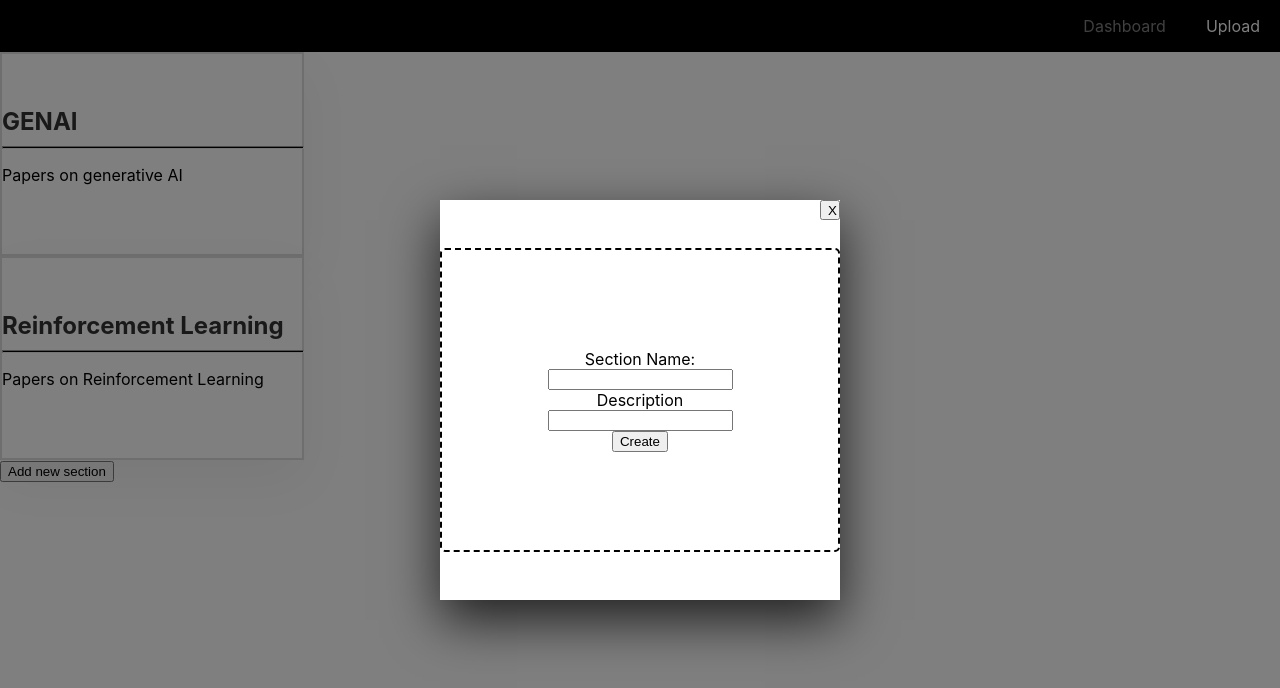
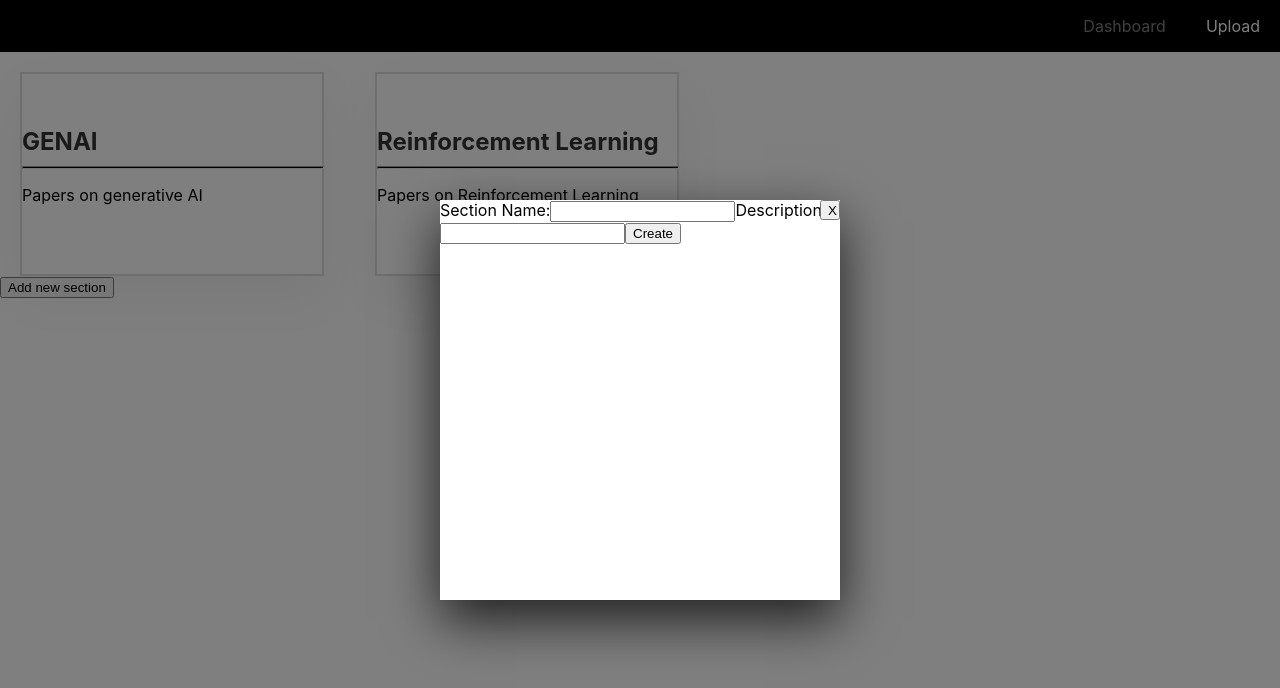
Before and after one commit to mchoccie/PaperExplainer, a React (Create React App) app: page /dashboard in a window 1280 px wide. Both pictures are taken after a click on the button "Add new section". Shown: the top 688 px of the page. Built offline with nearby package versions, Linux system fonts and the light colour scheme.

Commit message:
Fixed modal logic + added grid layout for cards

```diff
--- a/src/AddSection/addSection.js
+++ b/src/AddSection/addSection.js
@@ -2,7 +2,7 @@ import React, {useState} from 'react'
 import './addSection.css'
 import CloseButton from 'react-bootstrap/CloseButton';
 import {card} from "react-bootstrap"
-const AddSection = ({open, setSectionModal}) => {
+const AddSection = ({open, setSectionModal, handleForm}) => {
     const [sectionName, setSectionName] = useState("")
     const [description, setDescription] = useState("")
 
@@ -13,15 +13,23 @@ const AddSection = ({open, setSectionModal}) => {
     const handleDescriptionChange = (event) => {
         setDescription(event.target.value)
     }
+
     const close = () => {
         setSectionModal(false)
+    }
+
+    const sendDataBack = (sectionName, description) => {
+        handleForm(sectionName, description)
+        setSectionModal(false)
+
+
     }
     if (open){
         return (
         <div className='modal-overlay'>
 
             <div className='modal'>
-                <button onClick={close} type="button" class="close-button" aria-label="Close">X</button>
+                <button onClick={close} type="button" className="close-button" aria-label="Close">X</button>
                 <form>
                     <label>Section Name:</label>
                     <input type="text" value={sectionName} onChange={handleSectionNameChange}/>
@@ -29,7 +37,7 @@ const AddSection = ({open, setSectionModal}) => {
                     <label>Description</label>
                     <input type="text" value={description} onChange={handleDescriptionChange}/>
 
-                    <button type="submit">Create</button>
+                    <button onClick={(e) => {e.preventDefault(); sendDataBack(sectionName, description)}} className="createRecord" type="submit">Create</button>
                 </form>
             </div>
         </div>
--- a/src/Dashboard/dashboard.css
+++ b/src/Dashboard/dashboard.css
@@ -8,6 +8,14 @@
     min-height: 200px;
     width: 300px;
 
+}
+
+.grid-cards{
+    display:grid;
+    grid-template-columns: 25% 25% 25% 25%;
+    gap: 40px;
+    margin-top: 20px;
+    margin-left: 20px;
 }
 
 .card-body{
@@ -40,9 +48,3 @@
     align-items: center;
     justify-content: center;
   } */
-
-  .modal{
-    display:flex;
-    align-items: center;
-    justify-content: center;
-  }
--- a/src/Dashboard/dashboard.js
+++ b/src/Dashboard/dashboard.js
@@ -4,7 +4,9 @@ import AddSection from '../AddSection/addSection'
 import {Card} from "react-bootstrap"
 const Dashboard = () => {
     const [sectionModal, setSectionModal] = useState(false)
-    const cardGroups = [
+    const [sectionName, setSectionName] = useState("")
+    const [description, setDescription] = useState("")
+    const [cardGroups, setCardGroups] = useState([
         {
             name: "GENAI",
             description: "Papers on generative AI"
@@ -13,14 +15,20 @@ const Dashboard = () => {
             name: "Reinforcement Learning",
             description: "Papers on Reinforcement Learning"
         }
-    ]
+    ])
+    const handleChildFormData = (sectionName, description) => {
+        setSectionName(sectionName)
+        setDescription(description)
+        setCardGroups([...cardGroups, {name: sectionName, description: description}])
+    }
+
 
     const renderCard = (card, index) => {
         return (
-            <Card>
+            <Card key={index}>
               <Card.Body>
                 <Card.Title>{card.name}</Card.Title>
-                <hr class="card-line" />
+                <hr className="card-line" />
                 <Card.Text>
                   {card.description}
                 </Card.Text>
@@ -31,14 +39,17 @@ const Dashboard = () => {
     }
 
     const renderSections = () => {
-        if (cardGroups.length == 0){
+        if (cardGroups.length === 0){
         return (
             <h1>No cards have been created yet!</h1>
         )
         }
         else{
             return(
-            <div>{cardGroups.map(renderCard)}</div>
+            <div className="grid-cards">
+                {cardGroups.map(renderCard)}
+            </div>
+
             )
         }
     }
@@ -47,12 +58,13 @@ const Dashboard = () => {
         <div className="outer">
             <div>
                 {renderSections()}
+
                 <button onClick={() => setSectionModal(true)}>Add new section</button>
 
             </div>
 
-                <div clasName="modal">
-                    <AddSection open={sectionModal} setSectionModal={setSectionModal}/>
+                <div>
+                    <AddSection handleForm = {handleChildFormData} open={sectionModal} setSectionModal={setSectionModal}/>
                 </div>
 
         </div>
--- a/src/ProfilePage/profile.css
+++ b/src/ProfilePage/profile.css
@@ -40,7 +40,7 @@
     font-size: 150%;
   }
 
-form{
+.upload{
     display: flex;
     flex-direction: column;
     justify-content: center;
--- a/src/ProfilePage/profile.js
+++ b/src/ProfilePage/profile.js
@@ -31,7 +31,7 @@ function Profile() {
         </div>
         <div className="container">
 
-            <form action="" onClick={() => document.querySelector(".FileUploadField").click()}>
+            <form className="upload" action="" onClick={() => document.querySelector(".FileUploadField").click()}>
                 Upload file here
                 <input type="file" className="FileUploadField" hidden/>
 
```
